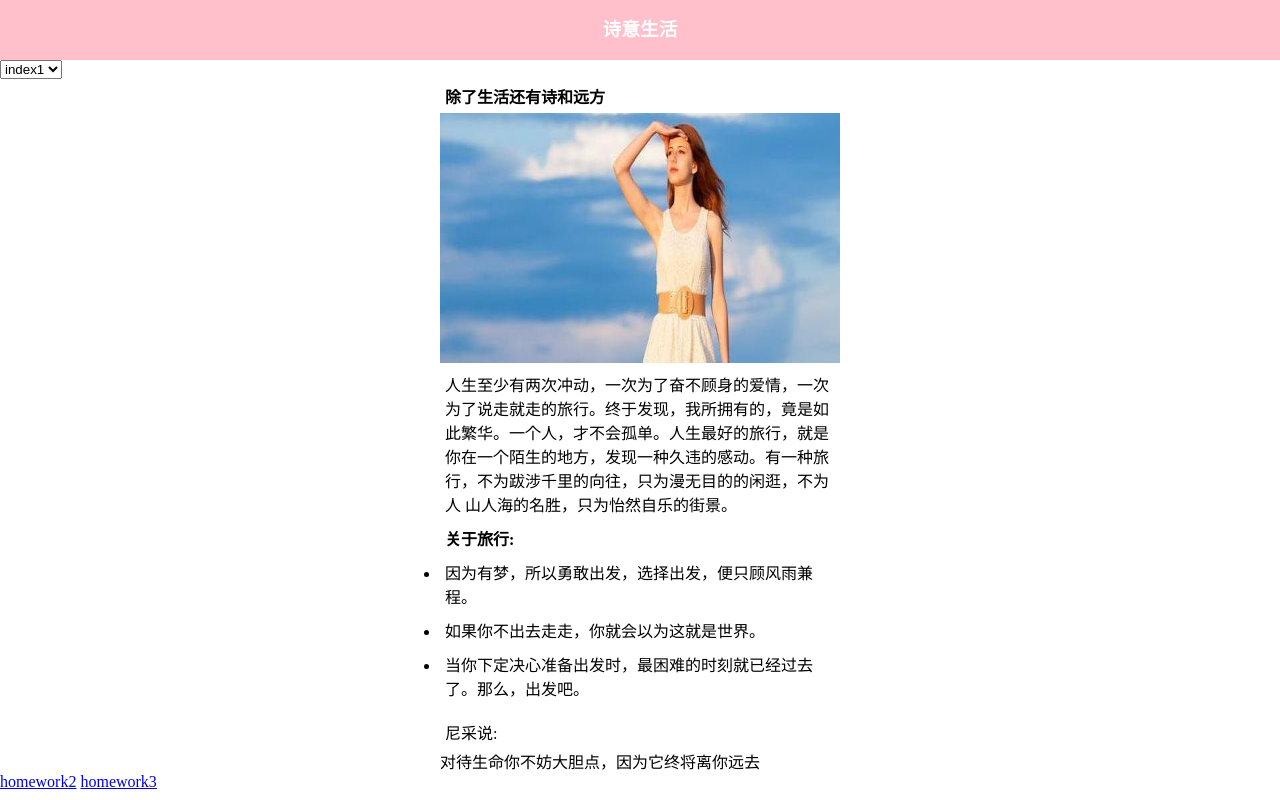
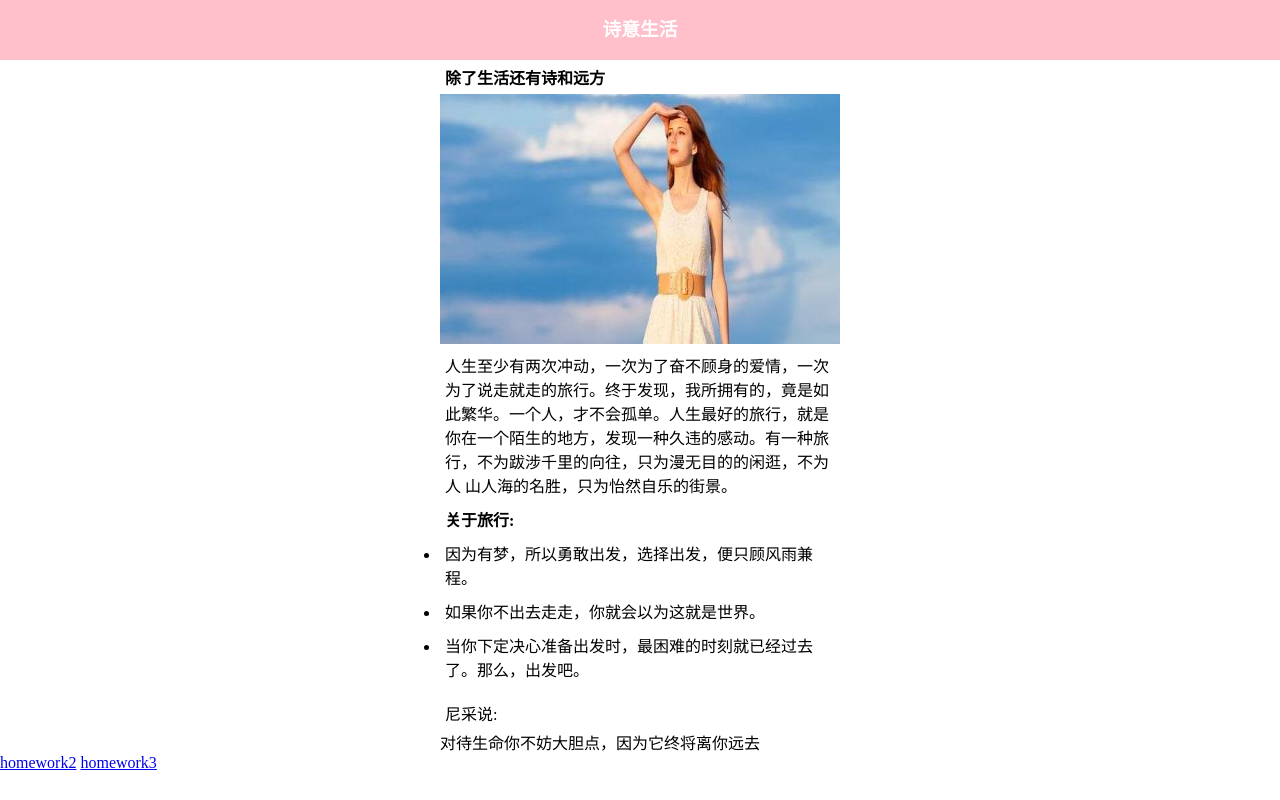
Before and after one commit to qq962837816/homework, a plain HTML site: page index.html in a window 1280 px wide. Drawn offline with Linux system fonts and the light colour scheme.

Commit message:
homework

```diff
--- a/index.html
+++ b/index.html
@@ -10,11 +10,7 @@
 </head>
 <body>
     <h3>诗意生活</h3>
-    <select>
-        <option onclick="on()">index1</option>
-        <option onclick="on1()">index2</option>
-        <option onclick="on2()">index3</option>
-    </select>
+
     <div>
         <h4>除了生活还有诗和远方</h4>
         <img src="images/down.jpg">
```
